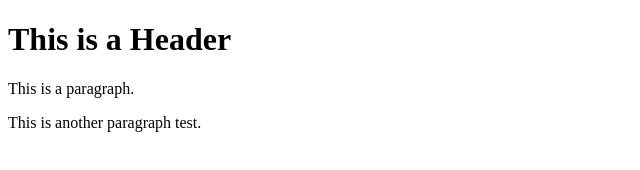
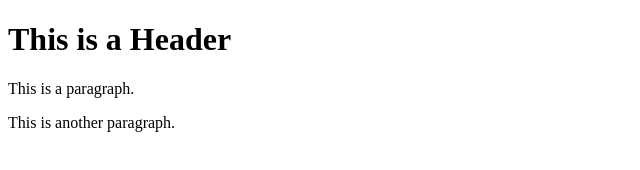
Before and after one commit to smh111976/git-test, a website: page index.html in a window 1280 px wide. Shown: the full height of the page, 0-640 px from the left. Drawn offline with Linux system fonts and the light colour scheme.

Commit message:
Using NPM

```diff
--- a/index.html
+++ b/index.html
@@ -11,7 +11,7 @@
 <body>
   <h1>This is a Header</h1>
   <p>This is a paragraph.</p>
-  <p>This is another paragraph test.</p>
+  <p>This is another paragraph.</p>
 </body>
 
 </html>
```
Also changed, not shown: package.json (added, +19 -0 lines), 2 other files.
